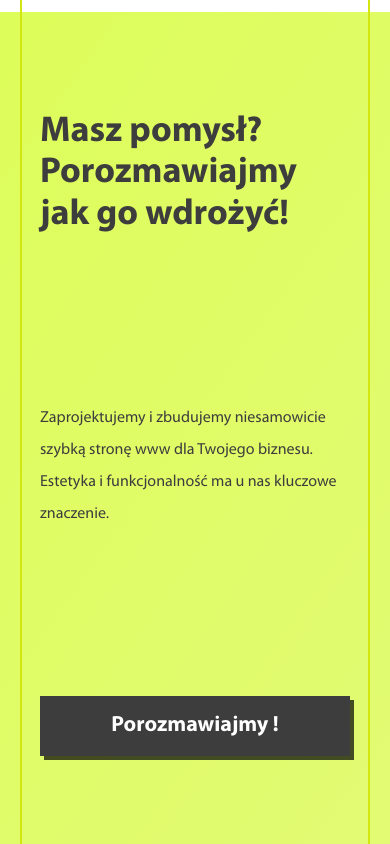
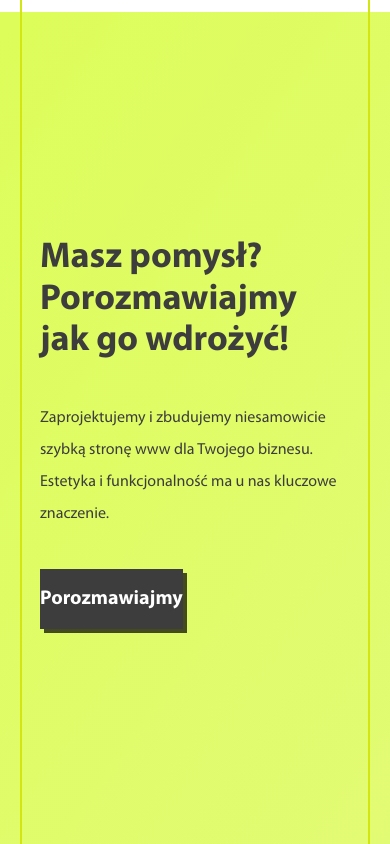
Before and after one commit to sebastian-lucjan/ioten, a Next.js app: page / in a window 390 px wide. Shown: the part 5320-6164 px from the top of the page. Built offline with nearby package versions, Linux system fonts and the light colour scheme.

Commit message:
IdeaInterlude tablet responsive styles

```diff
--- a/src/components/IdeaInterlude/IdeaInterlude.styles.js
+++ /dev/null
@@ -1,18 +0,0 @@
-import styled from 'styled-components';
-
-const IdeaButton = styled.button`
-  position: relative;
-  width: 100%;
-  height: 60px;
-  margin: 0 auto;
-  background: ${({ theme }) => theme.color.darkestGray};
-  border: none;
-
-  line-height: 100%;
-  font-family: ${({ theme }) => theme.font.family.myriadPro.bold};
-  font-size: 22px;
-  box-shadow: 4px 4px 0 rgba(0, 0, 0, 0.7);
-  color: ${({ theme }) => theme.color.white};
-`;
-
-export default IdeaButton;
--- /dev/null
+++ b/src/components/IdeaInterlude/IdeaInterlude.styles.jsx
@@ -0,0 +1,60 @@
+import styled from 'styled-components';
+import { TextWrapper } from 'src/components/TextComponents';
+
+export const IdeaInterludeWrapper = styled(({ ...props }) => <TextWrapper {...props} />)`
+  display: flex;
+  flex-direction: column;
+  justify-content: space-between;
+  height: 70vh;
+  margin: auto 0;
+
+  ${({ theme }) => theme.mq.tablet} {
+    height: unset;
+    display: grid;
+    grid-template-columns: 1fr 1fr;
+    grid-template-rows: 1fr 1fr;
+
+    .idea-interlude__heading {
+      grid-area: 1 / 1 / 3 / 2;
+      display: flex;
+      align-items: center;
+      height: 100%;
+      padding: 20px;
+    }
+    .idea-interlude__paragraph {
+      grid-area: 1 / 2 / 2 / 3;
+      display: flex;
+      align-items: center;
+      line-height: 28px;
+    }
+    .idea-interlude__button {
+      height: 100%;
+      display: flex;
+      align-items: center;
+      grid-area: 2 / 2 / 3 / 3;
+    }
+  }
+`;
+
+export const IdeaButton = styled.button`
+  position: relative;
+  width: 100%;
+  padding: 20px 0;
+  margin: 0 auto;
+  background: ${({ theme }) => theme.color.darkestGray};
+  border: none;
+
+  line-height: 100%;
+  font-family: ${({ theme }) => theme.font.family.myriadPro.bold};
+  font-size: ${({ theme }) => theme.font.size.headingSmall};
+  box-shadow: 4px 4px 0 rgba(0, 0, 0, 0.7);
+  color: ${({ theme }) => theme.color.white};
+
+  ${({ theme }) => theme.mq.tablet} {
+    //height: 60px;
+    font-size: ${({ theme }) => theme.font.size.paragraph};
+    width: unset;
+    margin: 0;
+    padding: 1.4rem 4rem;
+  }
+`;
--- a/src/components/IdeaInterlude/index.jsx
+++ b/src/components/IdeaInterlude/index.jsx
@@ -2,8 +2,8 @@ import { ideaInterlude } from 'src/data/mainPage';
 import Link from 'next/link';
 import MainSectionWrapper from 'src/components/MainSectionWrapper/MainSectionWrapper.styles';
 import theme from 'src/assets/styles/theme';
-import IdeaButton from './IdeaInterlude.styles';
-import { TextHeading, TextParagraph, TextWrapper } from '../TextComponents';
+import { TextHeading, TextParagraph } from 'src/components/TextComponents';
+import { IdeaButton, IdeaInterludeWrapper } from 'src/components/IdeaInterlude/IdeaInterlude.styles';
 
 const IdeaInterlude = () => {
   const { heading, paragraph, button } = ideaInterlude;
@@ -15,15 +15,17 @@ const IdeaInterlude = () => {
 
   return (
     <MainSectionWrapper colors={{ background: yellowHaveIdea, lines: yellow }}>
-      <TextWrapper fullHeight>
-        <TextHeading as="h2" size="lg" bolder>
+      <IdeaInterludeWrapper>
+        <TextHeading as="h2" size="lg" bolder className="idea-interlude__heading">
           {heading}
         </TextHeading>
-        <TextParagraph>{paragraph}</TextParagraph>
-        <Link href="/contact" as="/kontakt">
-          <IdeaButton type="button">{button}</IdeaButton>
-        </Link>
-      </TextWrapper>
+        <TextParagraph className="idea-interlude__paragraph">{paragraph}</TextParagraph>
+        <div className="idea-interlude__button">
+          <Link href="/contact" as="/kontakt">
+            <IdeaButton type="button">{button}</IdeaButton>
+          </Link>
+        </div>
+      </IdeaInterludeWrapper>
     </MainSectionWrapper>
   );
 };
--- a/src/data/mainPage.js
+++ b/src/data/mainPage.js
@@ -24,5 +24,5 @@ export const mainView = [
 export const ideaInterlude = {
   heading: 'Masz pomysł? Porozmawiajmy jak go wdrożyć!',
   paragraph: 'Zaprojektujemy i zbudujemy niesamowicie szybką stronę www dla Twojego biznesu. Estetyka i funkcjonalność ma u nas kluczowe znaczenie.',
-  button: 'Porozmawiajmy !',
+  button: 'Porozmawiajmy',
 };
```
